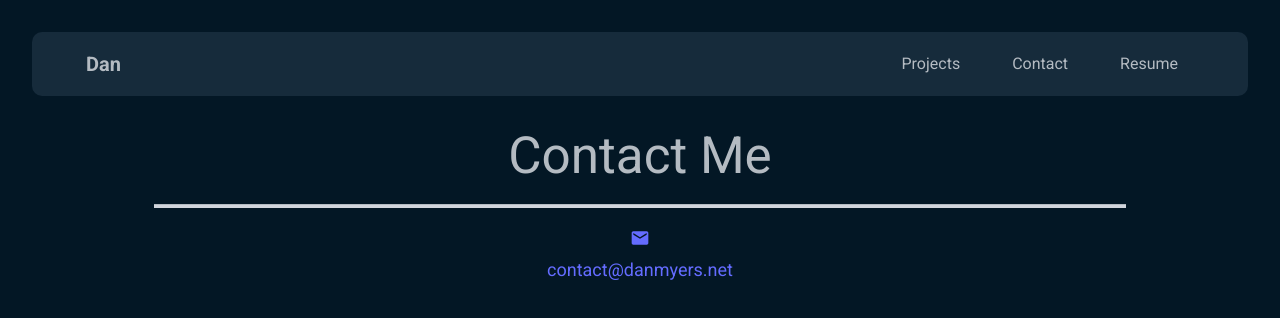
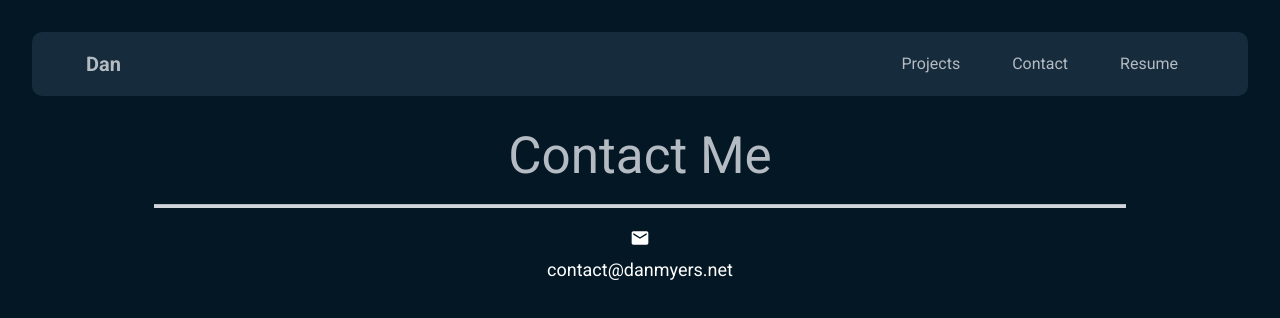
Before and after one commit to DanMyers300/danmyers.net, a React (Vite) app: page /contact in a window 1280 px wide. Shown: the top 318 px of the page. Built offline with nearby package versions, Linux system fonts and the light colour scheme.

Commit message:
set color to white for contact link

```diff
--- a/src/components/Contact.tsx
+++ b/src/components/Contact.tsx
@@ -1,4 +1,3 @@
-import React from 'react';
 import { MdEmail } from 'react-icons/md';
 
 function Contact() {
@@ -6,11 +5,14 @@ function Contact() {
     window.open('mailto:contact@danmyers.net', '_blank');
   };
 
-  const renderEmailLink = (className: string, children: React.ReactNode) => {
   return (
+    <main>
+      <h1>Contact Me</h1>
+      <hr className="w-4/5 h-1 bg-gray-300 my-5" />
+      <div className="flex flex-col items-center gap-2">
         <a
           href="mailto:contact@danmyers.net"
-        className={`text-current no-underline hover:underline ${className}`}
+          className="no-underline hover:underline text-xl"
           onClick={(e) => {
             e.preventDefault();
             handleEmailClick();
@@ -18,18 +20,21 @@ function Contact() {
           target="_blank"
           rel="noopener noreferrer"
         >
-        {children}
+          <MdEmail className="text-white" />
         </a>
-    );
-  };
-
-  return (
-    <main>
-      <h1>Contact Me</h1>
-      <hr className="w-4/5 h-1 bg-gray-300 my-5" />
-      <div className="flex flex-col items-center gap-2">
-        {renderEmailLink('text-xl text-white', <MdEmail />)}
-        {renderEmailLink('text-lg', 'contact@danmyers.net')}
+        <a
+          href="mailto:contact@danmyers.net"
+          className="no-underline hover:underline text-lg"
+          style={{ color: 'white' }}
+          onClick={(e) => {
+            e.preventDefault();
+            handleEmailClick();
+          }}
+          target="_blank"
+          rel="noopener noreferrer"
+        >
+          contact@danmyers.net
+        </a>
       </div>
     </main>
   );
```
Lines whose indentation alone changed are shown as unchanged.
